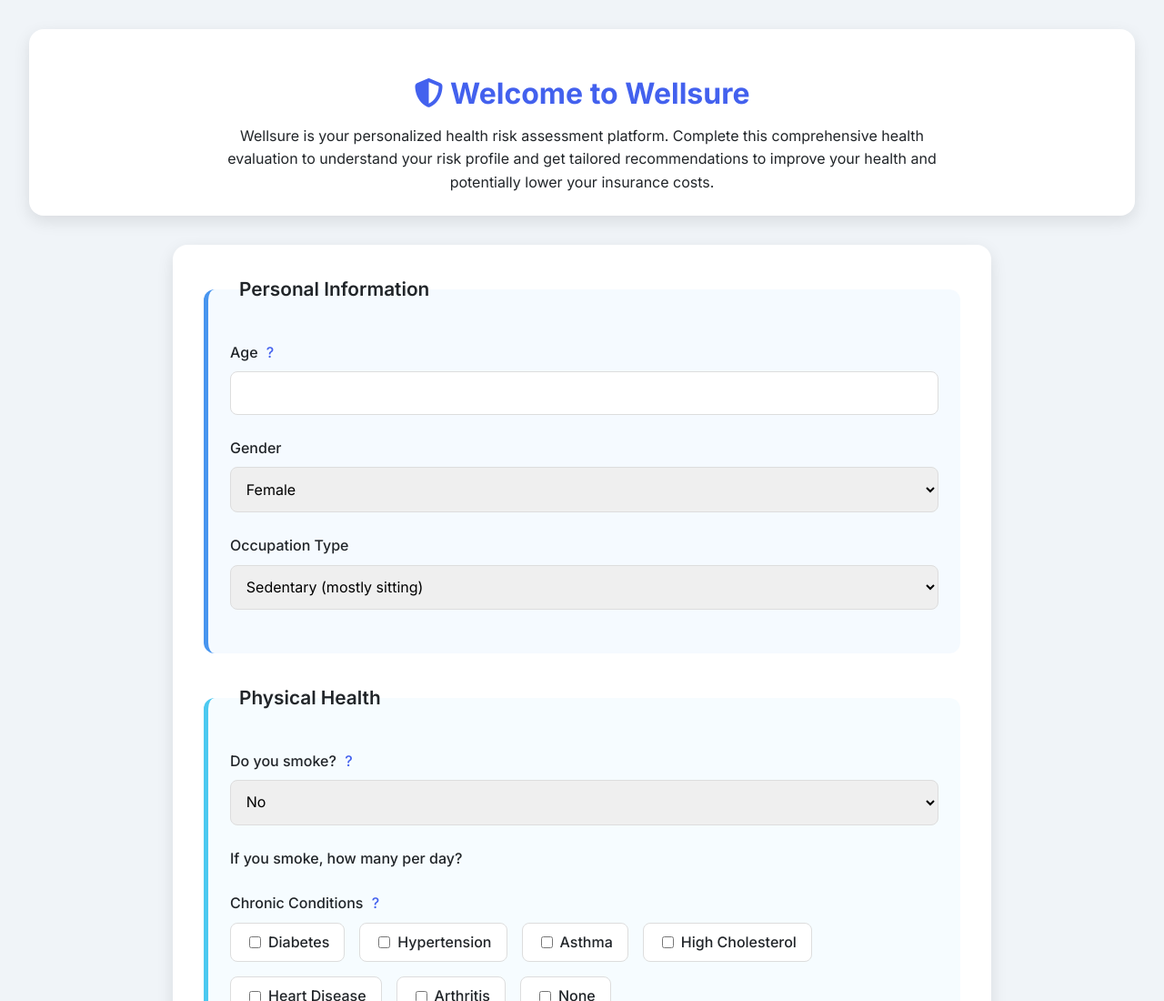
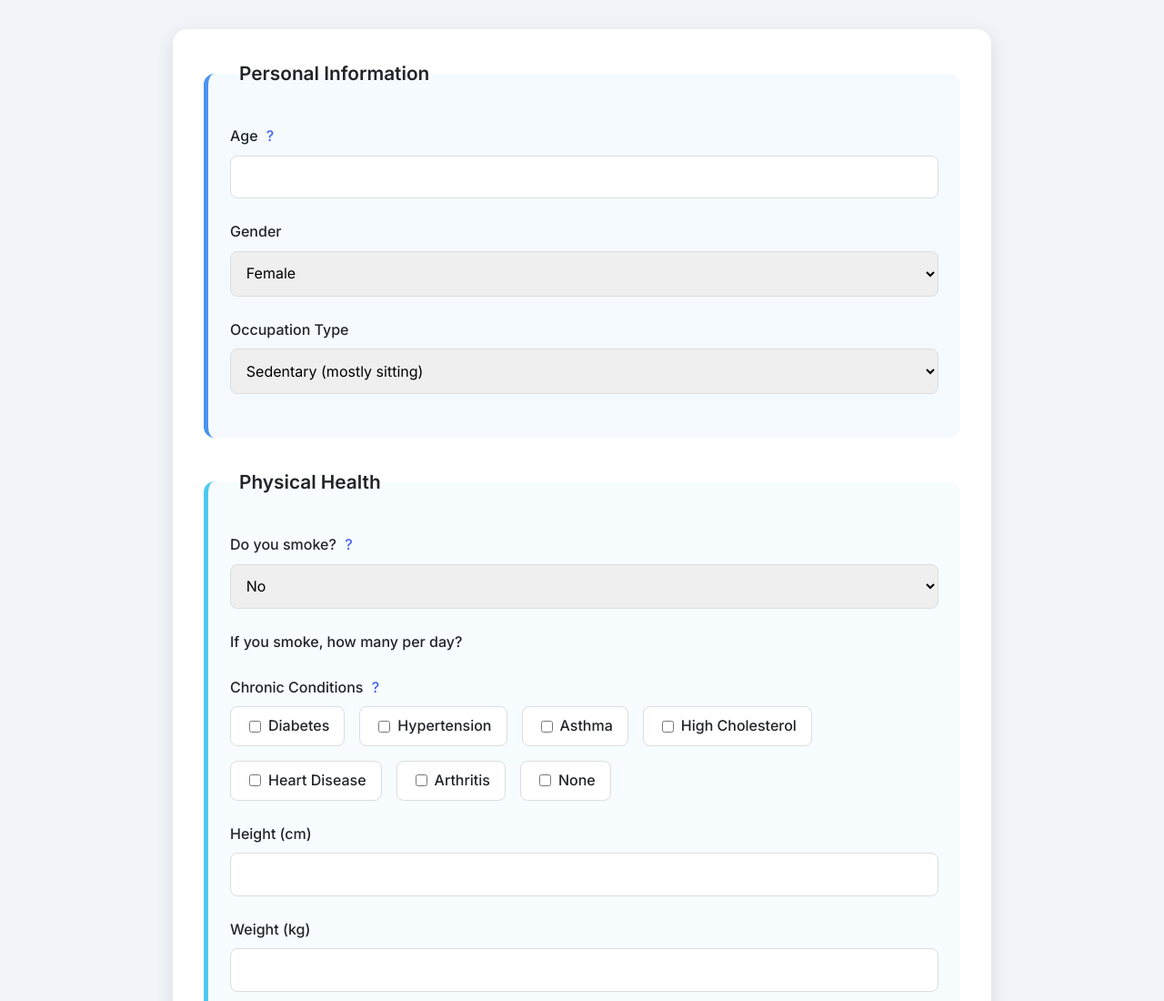
Before and after one commit to MHK-404/Test_Wellsure_Frontend, a plain HTML site: page index.html in a window 1280 px wide. Shown: the top 1100 px of the page at 91% size. Drawn offline with nearby package versions, Linux system fonts and the light colour scheme.

Commit message:
Update index.html

```diff
--- a/index.html
+++ b/index.html
@@ -391,10 +391,7 @@
   </style>
 </head>
 <body>
-  <div class="header">
-    <h1><i class="fas fa-shield-alt"></i> Welcome to Wellsure</h1>
-    <p>Wellsure is your personalized health risk assessment platform. Complete this comprehensive health evaluation to understand your risk profile and get tailored recommendations to improve your health and potentially lower your insurance costs.</p>
-  </div>
+
   <form id="riskForm">
     <fieldset class="personal-info">
       <legend>Personal Information</legend>
```
